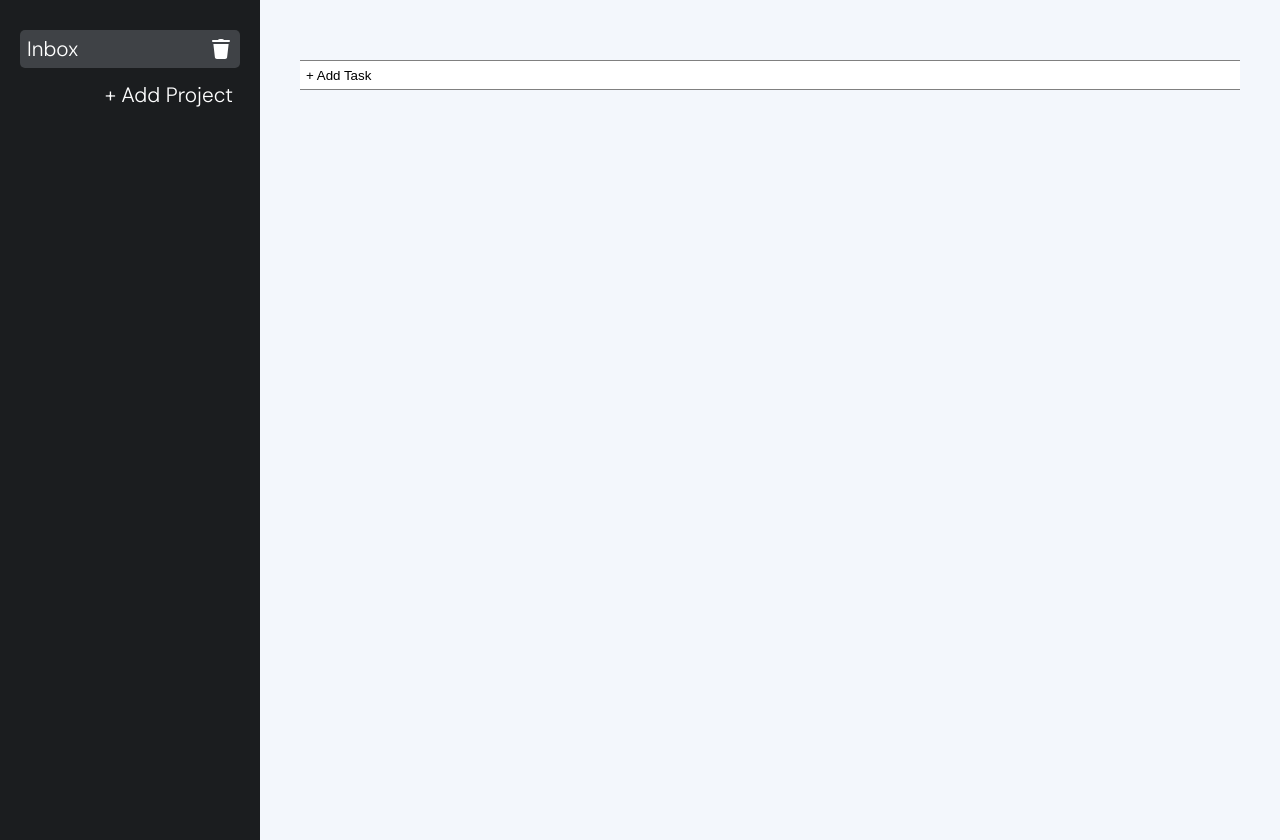
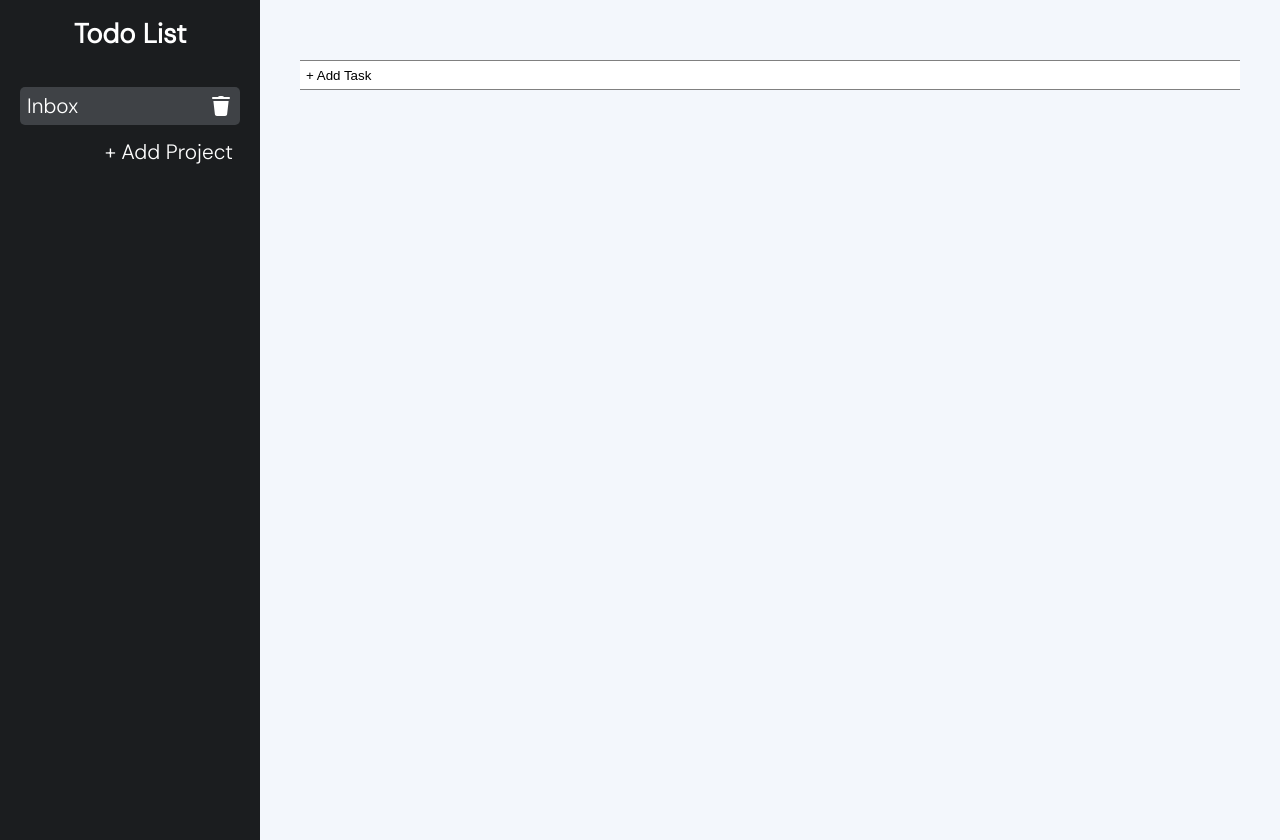
Before and after one commit to faisalsherif7/todo-list, a website built with webpack: page src/template.html in a window 1280 px wide. Built offline with nearby package versions, Linux system fonts and the light colour scheme.

Commit message:
Add title to sidebar

```diff
--- a/src/style.css
+++ b/src/style.css
@@ -79,6 +79,13 @@ table {
     padding: 20px;
     font-size: 1.3rem;
     color: white;
+}
+
+.sidebar-title {
+    margin-bottom: 40px;
+    font-size: 1.7rem;
+    font-weight: 1000;
+    text-align: center;
 }
 
 .content {
--- a/src/template.html
+++ b/src/template.html
@@ -9,7 +9,13 @@
 
 
     <div class="container">
+
         <div class="sidebar">
+
+            <div class="sidebar-title">
+                <p>Todo List</p>
+            </div>
+
             <div class="sidebar-projects"></div>
             <div class="add-project">
                 <p class="add-project-button">+ Add Project</p>
@@ -21,7 +27,9 @@
                     </form>
                 </dialog>
             </div>
+
         </div>
+
         <div class="content">
 
             <div class="tasks-content"></div>
```
